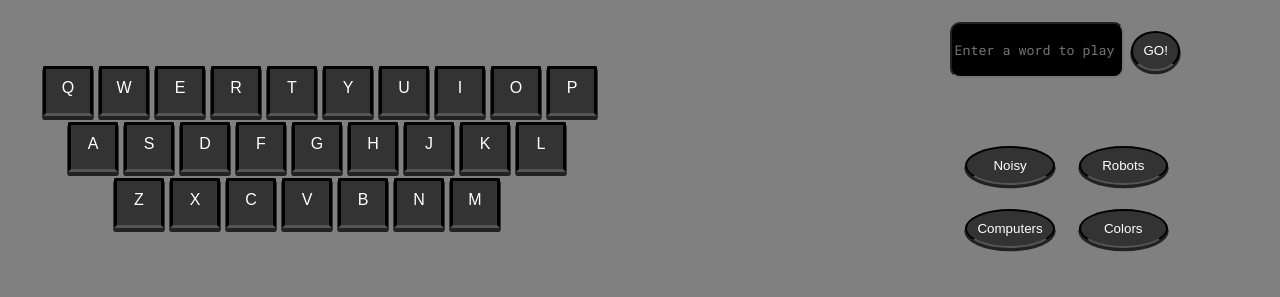
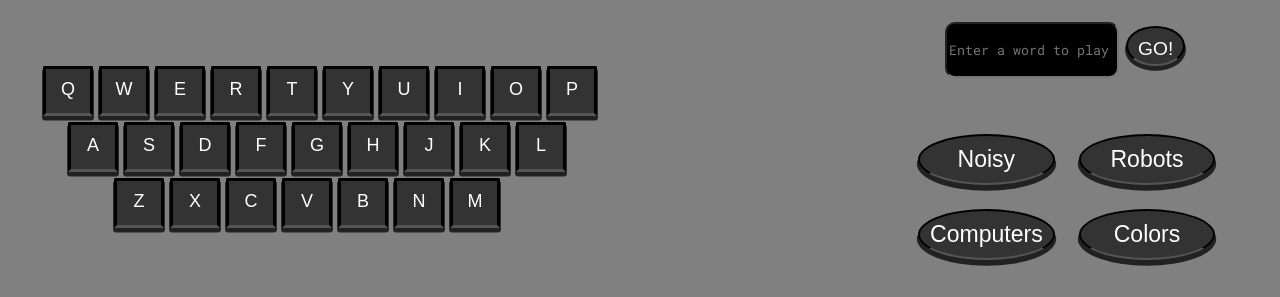
Before and after one commit to mncadavid/sei-project1, a plain HTML site: page index.html in a window 1280 px wide. Shown: the part 503-800 px from the top of the page. Drawn offline with Linux system fonts and the light colour scheme.

Commit message:
increased button font size

```diff
--- a/style.css
+++ b/style.css
@@ -108,6 +108,7 @@ h3{
     border-bottom-color: #555;
     font-family: 'Arial', monospace;
     padding: 10px;
+    font-size:large;
 }
 .keySpacer{
     width: 25px;
@@ -127,6 +128,7 @@ h3{
     grid-template-rows: 1fr 1fr;
     margin: 0 auto;
     border-radius: 10px;
+    font-size: larger;
 }
 .mode{
     grid-row: 1 / span 3;
@@ -159,6 +161,7 @@ h3{
     border-bottom-color: #555;
     font-family: 'Arial', monospace;
     padding: 10px;
+    font-size: larger;
 }
 .noisyWords{
     grid-row: 1 / span 1;
@@ -204,6 +207,7 @@ input{
     border-bottom-color: #555;
     font-family: 'Arial', monospace;
     padding: 10px;
+    font-size: larger;
 }
 .letter{
     border-bottom: solid limegreen;
@@ -275,7 +279,6 @@ input{
     font-size: xx-large;
     text-align: right;
 }
-
 .jump{
     display: none;
 }
```
